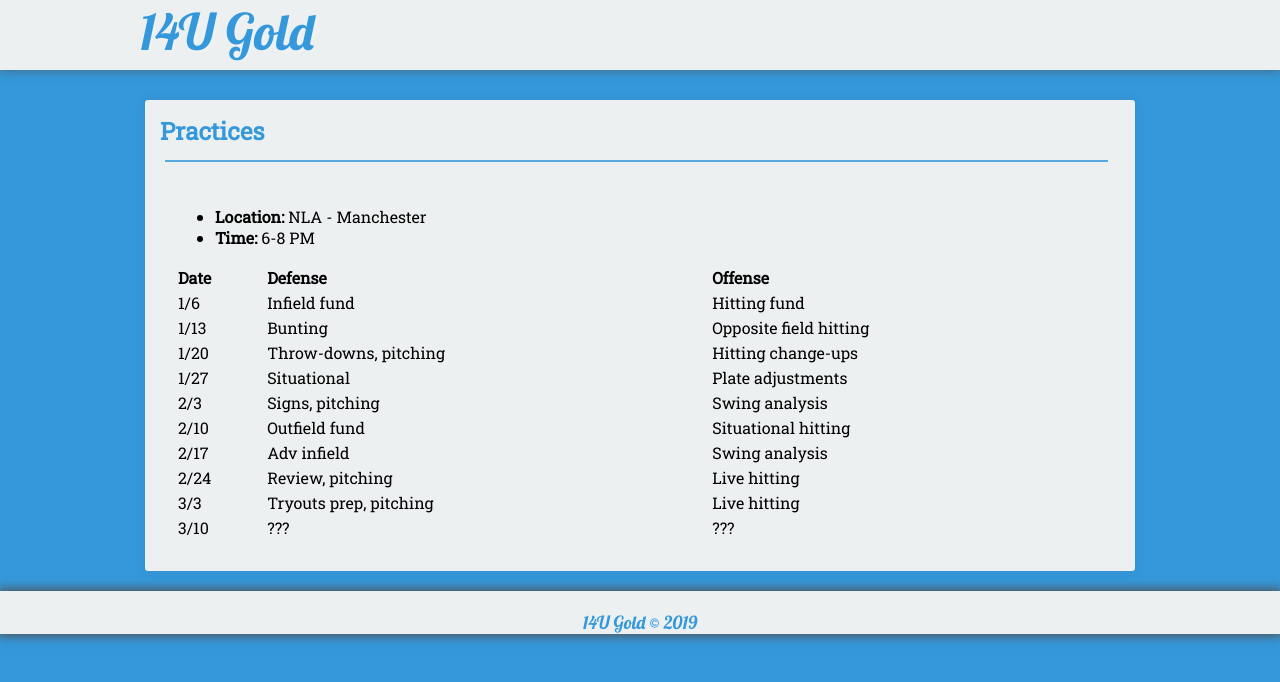
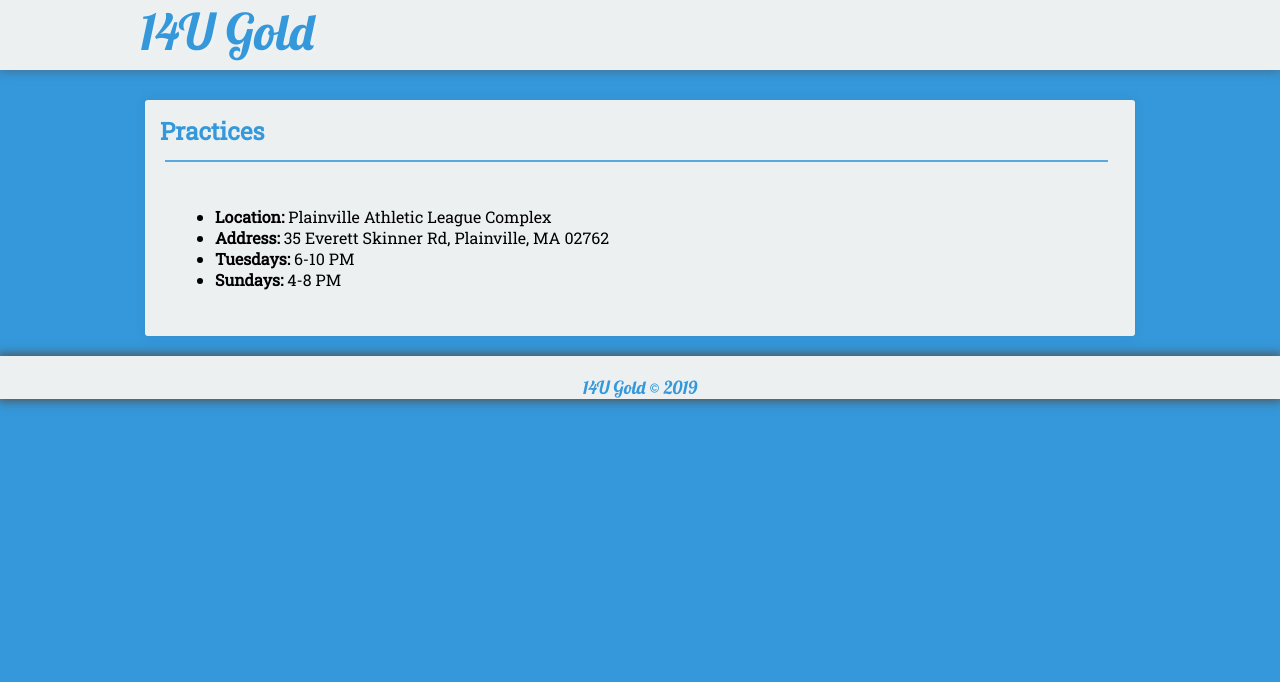
Before and after one commit to seanmerrow/ecf, a Jekyll site: the page built from _posts/2019-08-27-Practices.md, in a window 1280 px wide. Shown: the top 682 px of the page. Built offline with Jekyll 4.4.1, drawn with Linux system fonts in a browser that asks for light colours; nearby versions of some CDN libraries.

Commit message:
Update 2019-08-27-Practices.md

```diff
--- a/_posts/2019-08-27-Practices.md
+++ b/_posts/2019-08-27-Practices.md
@@ -4,18 +4,7 @@ title: Practices
 description: Practice Schedule
 excerpt: "Practice Schedule"
 ---
-* **Location:** NLA - Manchester
-* **Time:** 6-8 PM
-
-| Date | Defense | Offense |
-|:---  |:---     |:---     |
-| 1/6  | Infield fund   | Hitting fund |
-| 1/13  | Bunting   | Opposite field hitting |
-| 1/20  | Throw-downs, pitching   | Hitting change-ups |
-| 1/27  | Situational   | Plate adjustments |
-| 2/3   | Signs, pitching   | Swing analysis |
-| 2/10  | Outfield fund   | Situational hitting |
-| 2/17  | Adv infield   | Swing analysis |
-| 2/24  | Review, pitching   | Live hitting |
-| 3/3   | Tryouts prep, pitching   | Live hitting |
-| 3/10  | ???   | ??? |
+* **Location:** Plainville Athletic League Complex
+* **Address:** 35 Everett Skinner Rd, Plainville, MA 02762
+* **Tuesdays:** 6-10 PM
+* **Sundays:** 4-8 PM
```
